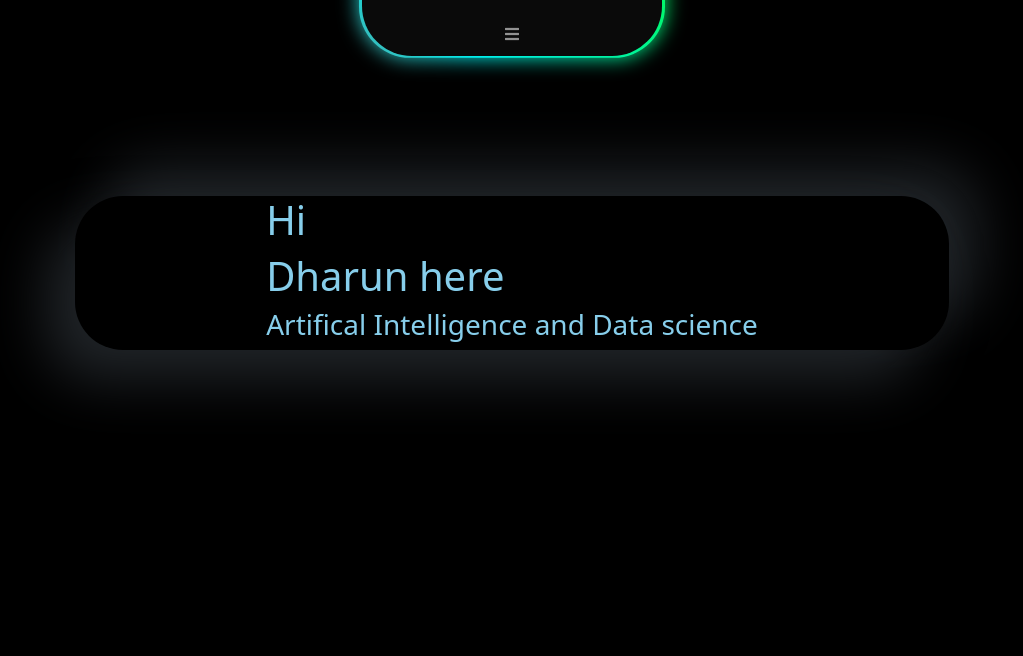
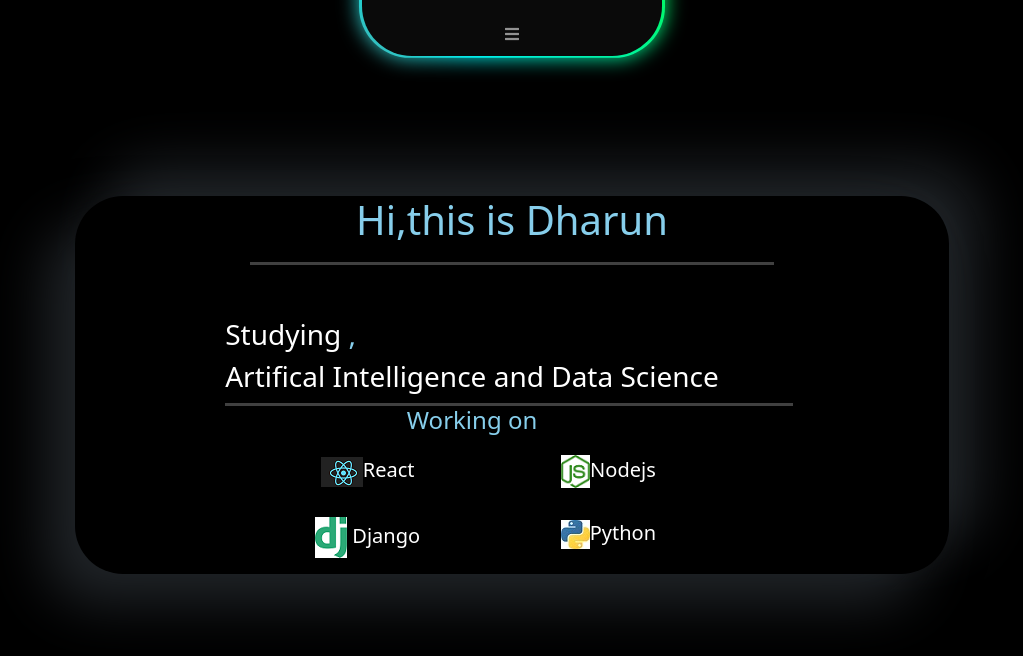
Before and after one commit to Dharundds/Dharundds.github.io, a plain HTML site: page index.html in a window 1280 px wide. Shown: the whole page, without its empty margins (128-1151 px from the left). Drawn offline with nearby package versions, Linux system fonts and the light colour scheme.

Commit message:
Update index.html

```diff
--- a/index.html
+++ b/index.html
@@ -35,12 +35,26 @@
     </div>
     <div class="content">
       <div class="main">
-        <h1>Hi</h1>
-        <h1>Dharun here</h1>
-        <h3>Artifical Intelligence and Data science</h3>
+        <h1>Hi,this is Dharun </h1>
+
       </div>
+    <hr class="solid">
+    <div class="about">
+      <br><br>
+      <h3>Studying <span style="color: skyblue;">,</span></h3>
+      <h3>Artifical Intelligence and Data Science</h3>
+      <hr class="solid">
+      <h4>Working on</h4>
+      <ul>
+        <li> <img src="images/react.png" alt="1">React</li>
+        <br>
+        <li><img src="images/django.png" alt="1"> Django</li>
+        <li><img src="images/nodejs.png" alt="1">Nodejs</li>
+        <br>
+        <li><img src="images/python.jpg" alt="1">Python</li>
+      </ul>
     </div>
-
+  </div>
     <script
       src="https://cdn.jsdelivr.net/npm/bootstrap@5.0.2/dist/js/bootstrap.bundle.min.js"
       integrity="sha384-MrcW6ZMFYlzcLA8Nl+NtUVF0sA7MsXsP1UyJoMp4YLEuNSfAP+JcXn/tWtIaxVXM"
```
